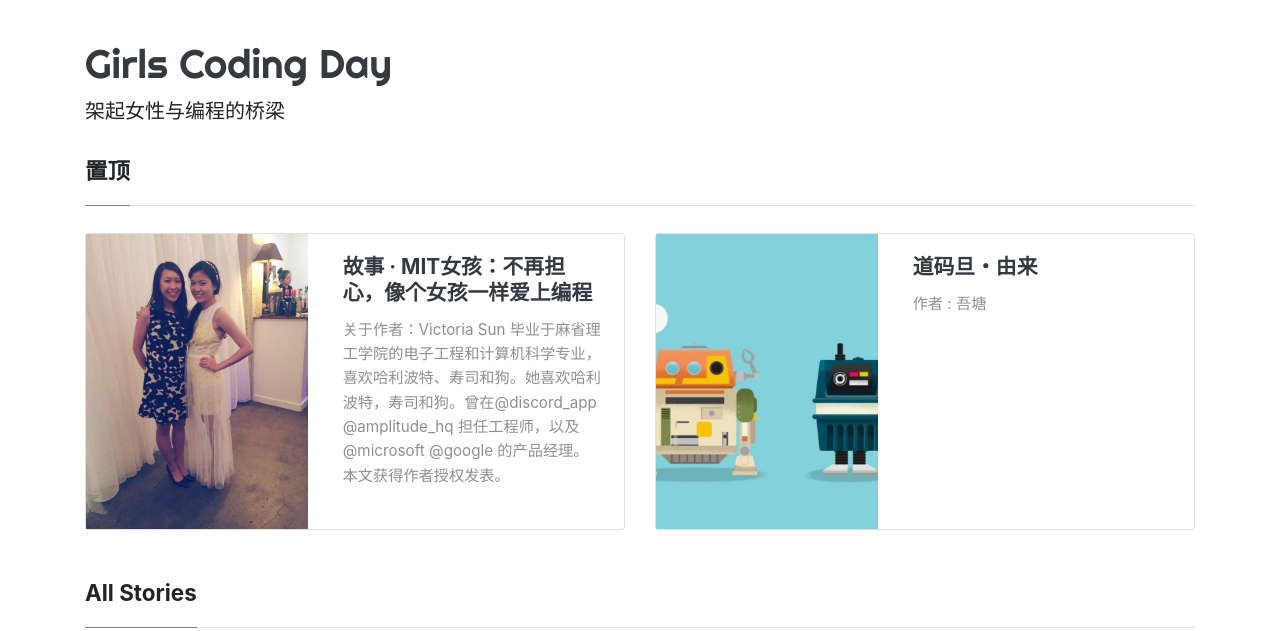
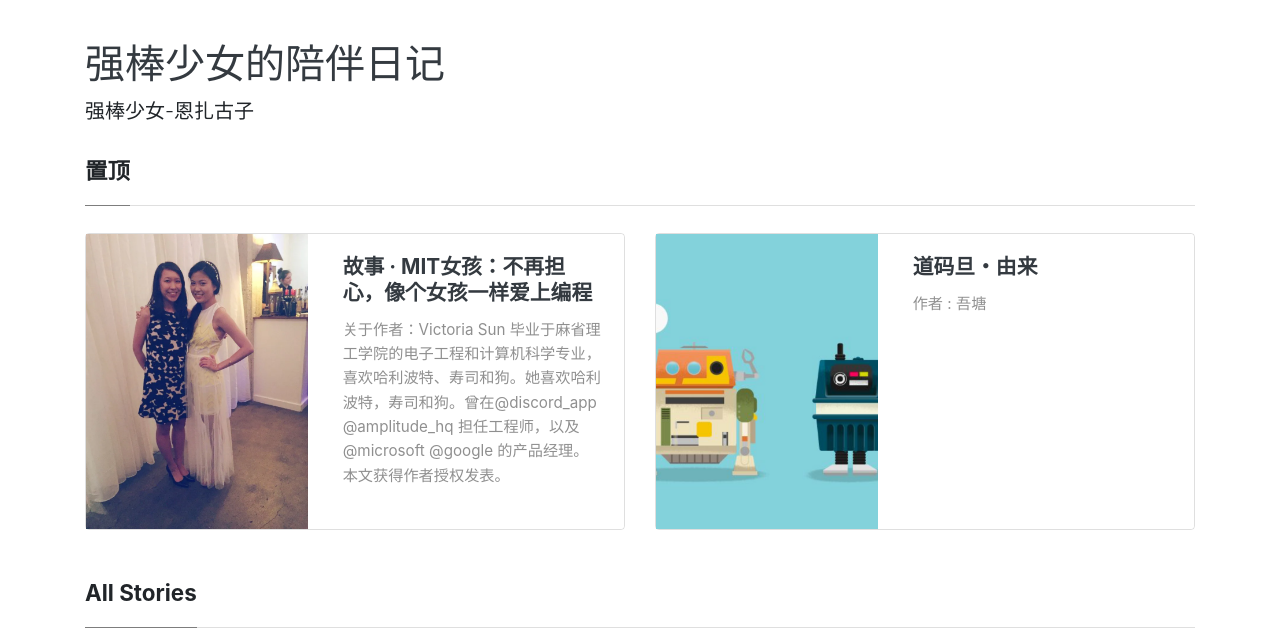
Before and after one commit to skline31/symmetrical-octo-doodle, a Jekyll site: the page built from index.html, in a window 1280 px wide and 900 px high, cut to the strip 0-631 px from the top of the window. Built offline with Jekyll 4.4.1, drawn with Linux system fonts in a browser that asks for light colours; nearby versions of some CDN libraries; the list of posts is cut into pages by our own code; some of the changed text lies outside the part shown.

Commit message:
更新配置文件
自定义网站

```diff
--- a/_config.yml
+++ b/_config.yml
@@ -1,12 +1,12 @@
 # "/" + 仓库的名字. 资源文件的路径组成部分
-baseurl: "/Girls-Coding-Day-Jekyll-blog-2"
+baseurl: "/symmetrical-octo-doodle"
 
 # 网页的标题
-title: "Girls Coding Day"
+title: "强棒少女的陪伴日记"
 # 网站的主标题
-name: "Girls Coding Day"
+name: "强棒少女的陪伴日记"
 # 网站副标题
-description: "架起女性与编程的桥梁"
+description: "强棒少女-恩扎古子"
 
 # 分页配置
 # 每页文章数量
```
